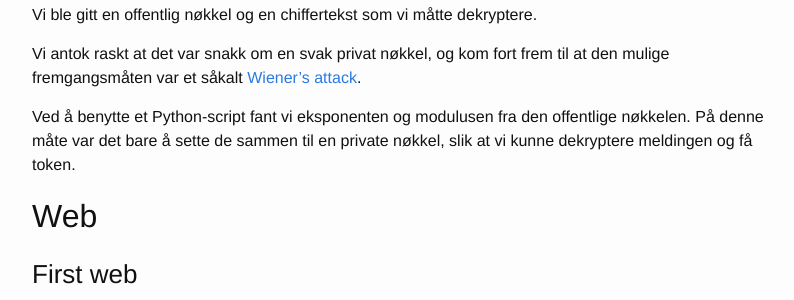
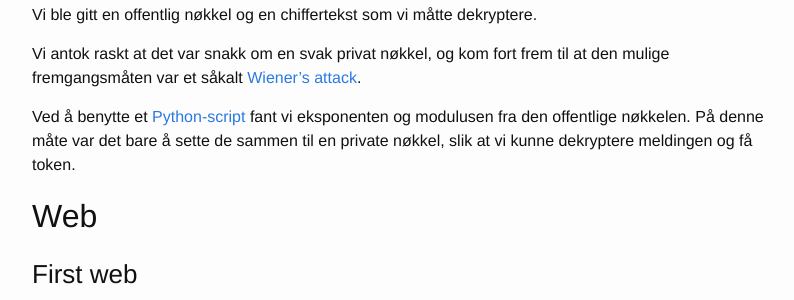
Before and after one commit to MartinIngesen/martiningesen.github.io, a Jekyll site: the page built from _posts/2015-04-12-the-gathering-hacking-competition-writeup.md, in a window 1280 px wide and 900 px high, scrolled down 1896 px. Shown: the part 152-452 px from the top of the window, without its empty margins (238-1032 px from the left). Built offline with Jekyll 4.4.1, drawn with Linux system fonts in a browser that asks for light colours; part of the change alters nothing that is shown.

```diff
--- a/_posts/2015-04-12-the-gathering-hacking-competition-writeup.md
+++ b/_posts/2015-04-12-the-gathering-hacking-competition-writeup.md
@@ -62,7 +62,7 @@ Vi ble gitt en offentlig nøkkel og en chiffertekst som vi måtte dekryptere.
 
 Vi antok raskt at det var snakk om en svak privat nøkkel, og kom fort frem til at den mulige fremgangsmåten var et såkalt [Wiener's attack](http://en.wikipedia.org/wiki/Wiener's_attack).
 
-Ved å benytte et Python-script fant vi eksponenten og modulusen fra den offentlige nøkkelen. På denne måte var det bare å sette de sammen til en private nøkkel, slik at vi kunne dekryptere meldingen og få token.
+Ved å benytte et [Python-script](https://github.com/pablocelayes/rsa-wiener-attack) fant vi eksponenten og modulusen fra den offentlige nøkkelen. På denne måte var det bare å sette de sammen til en private nøkkel, slik at vi kunne dekryptere meldingen og få token.
 
 ##Web
 
```
